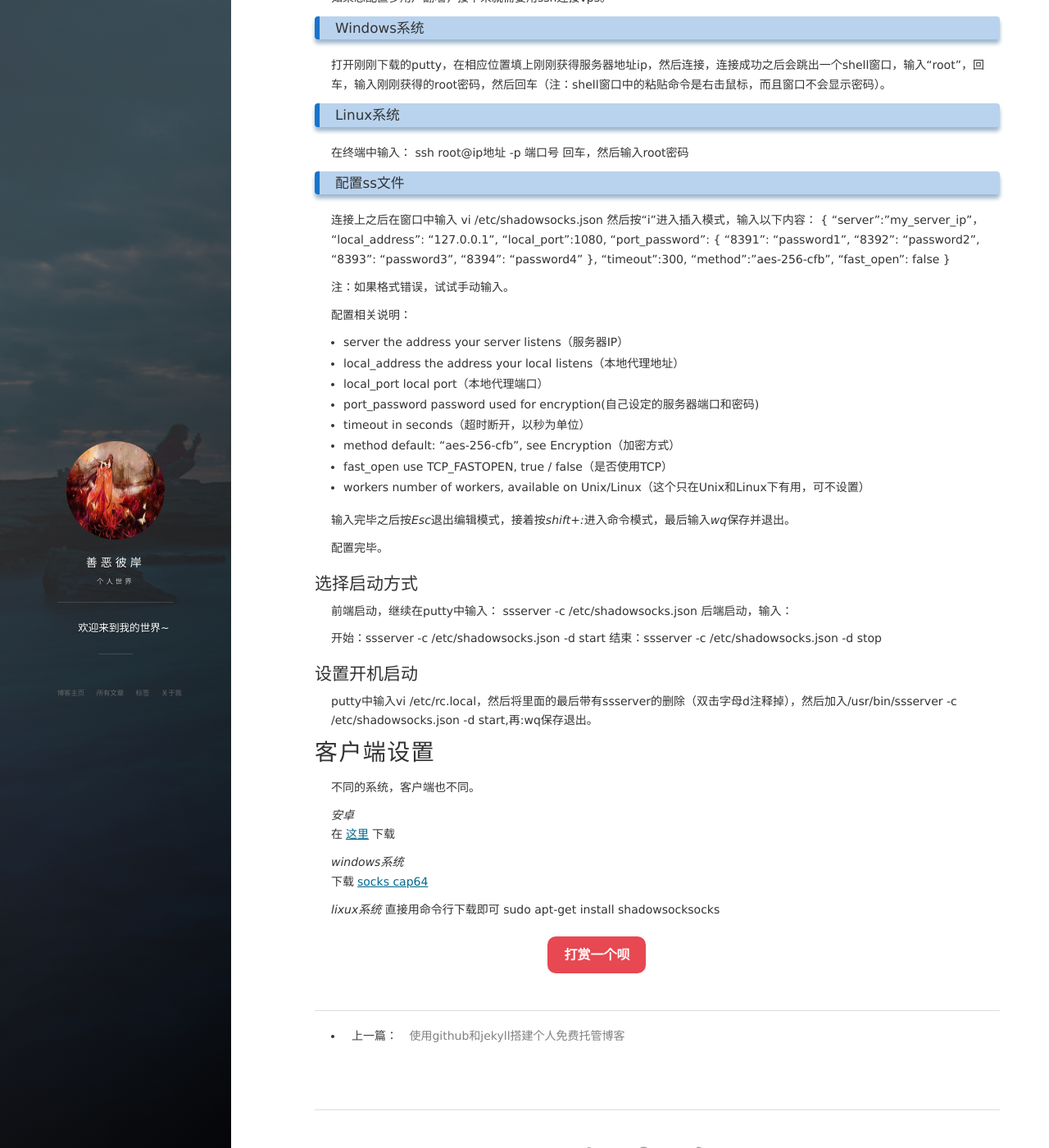
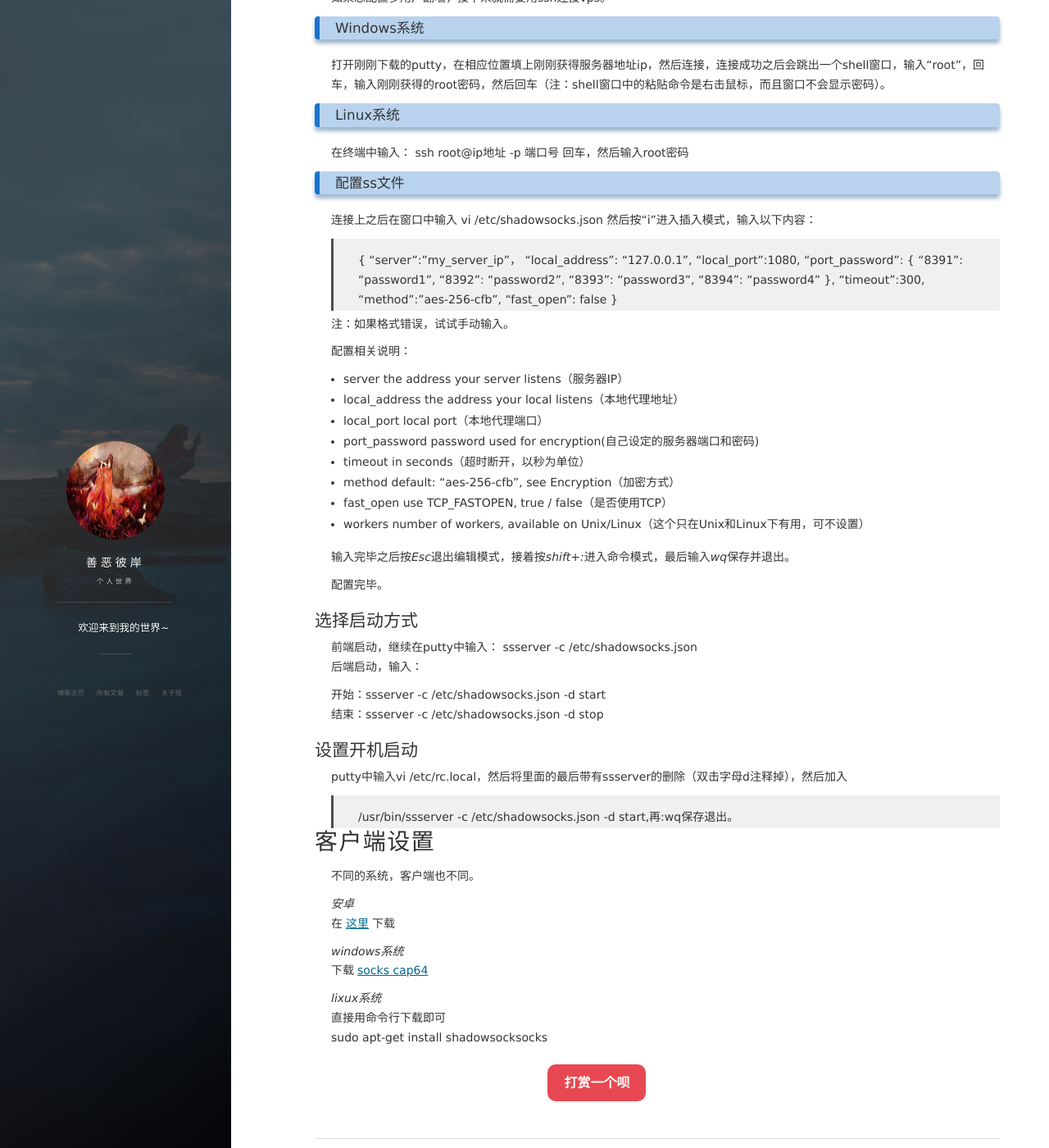
Before and after one commit to ghccc/ghccc.github.io, a Jekyll site: the page built from _posts/2017-05-02-artical2.md, in a window 1280 px wide and 1400 px high, scrolled down 478 px. Shown: the whole window at 82% size. Built offline with Jekyll 4.4.1, drawn with Linux system fonts in a browser that asks for light colours; nearby versions of some CDN libraries; comment, search, counter and statistics services are not loaded.

Commit message:
change ss

```diff
--- a/_posts/2017-05-02-artical2.md
+++ b/_posts/2017-05-02-artical2.md
@@ -28,7 +28,7 @@ tag: vps 翻墙
 连接上之后在窗口中输入
     vi /etc/shadowsocks.json
 然后按“i”进入插入模式，输入以下内容：
-    {
+   >  {
  "server":"my_server_ip"，
  "local_address": "127.0.0.1",
  "local_port":1080,
@@ -68,7 +68,8 @@ tag: vps 翻墙
 
 
 ## 设置开机启动
-putty中输入vi /etc/rc.local，然后将里面的最后带有ssserver的删除（双击字母d注释掉），然后加入/usr/bin/ssserver -c /etc/shadowsocks.json -d start,再:wq保存退出。
+putty中输入vi /etc/rc.local，然后将里面的最后带有ssserver的删除（双击字母d注释掉），然后加入
+> /usr/bin/ssserver -c /etc/shadowsocks.json -d start,再:wq保存退出。
 
 # 客户端设置
 不同的系统，客户端也不同。
```
